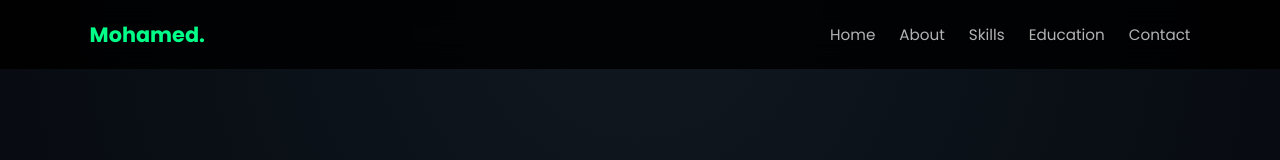
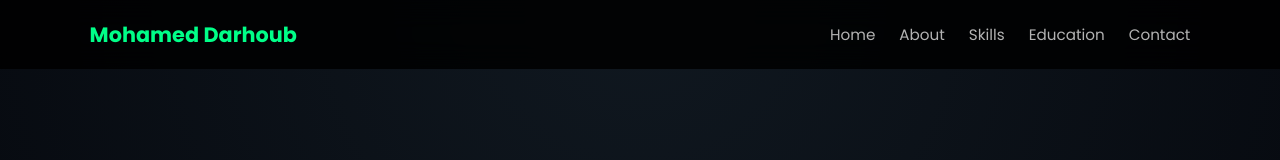
Before and after one commit to m7sd/portfolio, a plain HTML site: page index.html in a window 1280 px wide. Shown: the top 160 px of the page. Drawn offline with Linux system fonts and the light colour scheme.

Commit message:
added name

```diff
--- a/index.html
+++ b/index.html
@@ -13,7 +13,7 @@
 
   <!-- NAVBAR -->
   <header class="navbar">
-    <div class="logo">Mohamed.</div>
+    <div class="logo">Mohamed Darhoub</div>
     <nav>
       <a href="#home">Home</a>
       <a href="#about">About</a>
```
